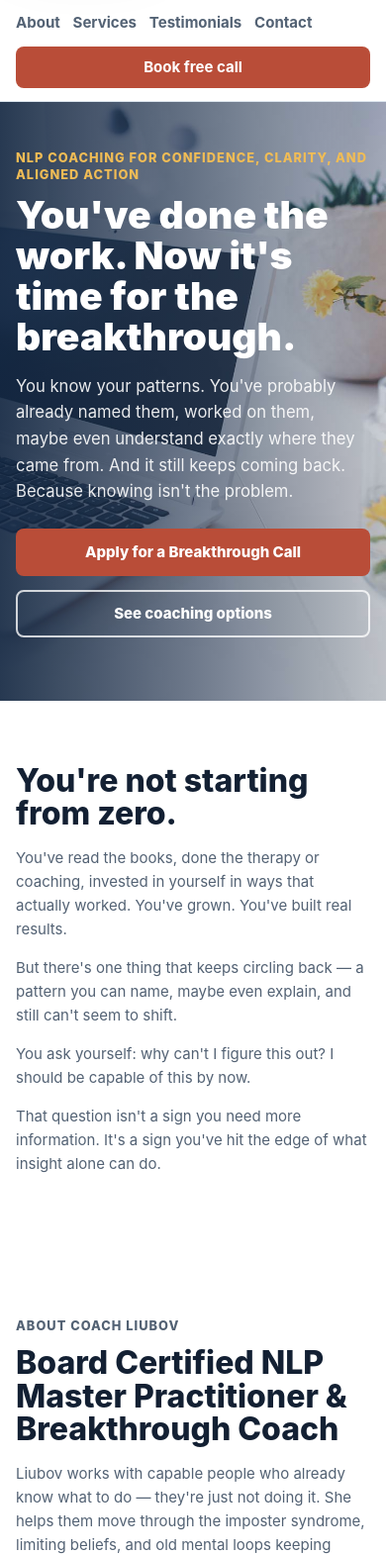
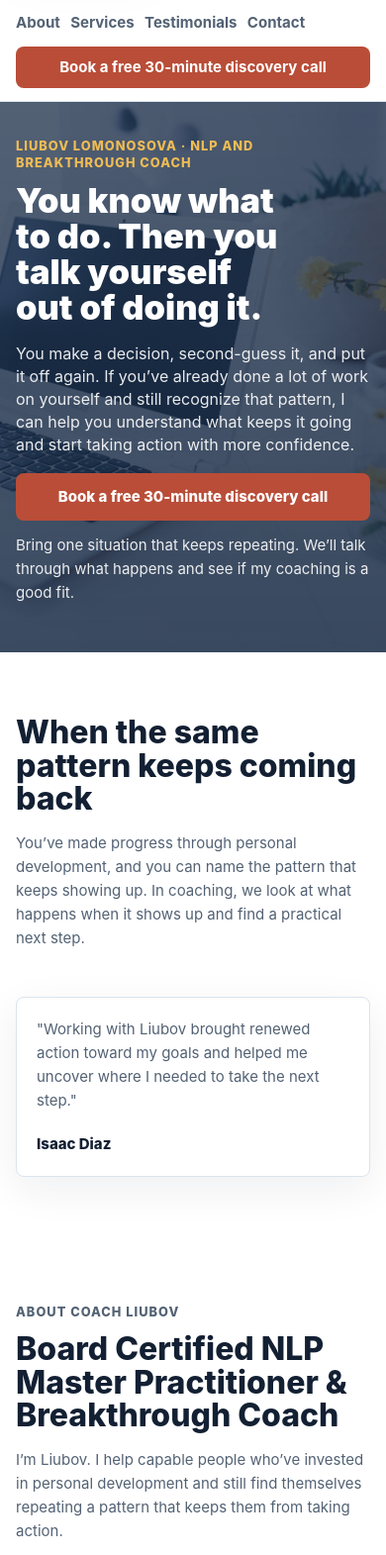
Before and after one commit to liubov-nlp/liubov-nlp.github.io, a plain HTML site: page index.html in a window 390 px wide. Shown: the part 52-1623 px from the top of the page at 99% size. Drawn offline with Linux system fonts and the light colour scheme.

Commit message:
Make the discovery call the homepage’s primary action

```diff
--- a/index.html
+++ b/index.html
@@ -6,13 +6,13 @@
     <title>Magical Unique | NLP Coaching with Liubov Lomonosova</title>
     <meta
       name="description"
-      content="Magical Unique offers NLP-based coaching for people ready to build clarity, confidence, and momentum."
+      content="Liubov Lomonosova offers NLP and breakthrough coaching for people who have done personal development work and still find themselves repeating a pattern that keeps them from taking action."
     >
     <meta name="theme-color" content="#10243f">
     <meta property="og:title" content="Magical Unique">
     <meta
       property="og:description"
-      content="NLP coaching and subconscious work for ambitious people ready to move through self-doubt and create clear next steps."
+      content="NLP and breakthrough coaching with Liubov Lomonosova. Start with a free 30-minute discovery call."
     >
     <meta property="og:type" content="website">
     <meta property="og:url" content="https://magicalunique.com/">
@@ -29,13 +29,13 @@
     <meta name="twitter:title" content="Magical Unique">
     <meta
       name="twitter:description"
-      content="NLP coaching and subconscious work for ambitious people ready to move through self-doubt and create clear next steps."
+      content="NLP and breakthrough coaching with Liubov Lomonosova. Start with a free 30-minute discovery call."
     >
     <meta name="twitter:image" content="https://magicalunique.com/assets/social-preview.jpg">
     <link rel="canonical" href="https://magicalunique.com/">
     <link rel="icon" href="assets/favicon.png" type="image/png">
     <!-- Cache-bust updated CSS/JS assets so browsers load the latest deployed files. -->
-    <link rel="stylesheet" href="styles.css?v=20261030">
+    <link rel="stylesheet" href="styles.css?v=20261118-2">
     <script type="application/ld+json">
       {
         "@context": "https://schema.org",
@@ -69,7 +69,7 @@
         <a href="#testimonials">Testimonials</a>
         <a href="#contact">Contact</a>
         <a class="nav-cta" href="https://calendly.com/liubov-lomonosova/free-30-minute-call">
-          Book free call
+          Book a free 30-minute discovery call
         </a>
       </nav>
     </header>
@@ -77,41 +77,38 @@
     <main id="main">
       <section class="hero" id="top" aria-labelledby="hero-title">
         <div class="hero-content">
-          <p class="eyebrow">NLP coaching for confidence, clarity, and aligned action</p>
-          <h1 id="hero-title">You've done the work. Now it's time for the breakthrough.</h1>
+          <p class="eyebrow">Liubov Lomonosova · NLP and Breakthrough Coach</p>
+          <h1 id="hero-title">You know what to do. Then you talk yourself out of doing it.</h1>
           <p class="hero-lede">
-            You know your patterns. You've probably already named them, worked on them, maybe even
-            understand exactly where they came from. And it still keeps coming back. Because knowing
-            isn't the problem.
+            You make a decision, second-guess it, and put it off again. If you’ve already done a lot of work on
+            yourself and still recognize that pattern, I can help you understand what keeps it going and start
+            taking action with more confidence.
           </p>
-          <div class="hero-actions" aria-label="Primary actions">
-            <a class="button button-primary" href="https://calendly.com/liubov-lomonosova/apply-breakthrough">
-              Apply for a Breakthrough Call
-            </a>
-            <a class="button button-secondary" href="#services">See coaching options</a>
-          </div>
+          <a class="button button-primary" href="https://calendly.com/liubov-lomonosova/free-30-minute-call">
+            Book a free 30-minute discovery call
+          </a>
+          <p class="hero-note">
+            Bring one situation that keeps repeating. We’ll talk through what happens and see if my coaching
+            is a good fit.
+          </p>
         </div>
       </section>
 
-      <section class="section" aria-labelledby="recognition-title">
+      <section class="section section-split" aria-labelledby="recognition-title">
         <div class="section-copy">
-          <h2 id="recognition-title">You're not starting from zero.</h2>
+          <h2 id="recognition-title">When the same pattern keeps coming back</h2>
           <p>
-            You've read the books, done the therapy or coaching, invested in yourself in ways that
-            actually worked. You've grown. You've built real results.
-          </p>
-          <p>
-            But there's one thing that keeps circling back — a pattern you can name, maybe even
-            explain, and still can't seem to shift.
-          </p>
-          <p>
-            You ask yourself: why can't I figure this out? I should be capable of this by now.
-          </p>
-          <p>
-            That question isn't a sign you need more information. It's a sign you've hit the edge of
-            what insight alone can do.
+            You’ve made progress through personal development, and you can name the pattern that keeps
+            showing up. In coaching, we look at what happens when it shows up and find a practical next step.
           </p>
         </div>
+        <blockquote class="testimonial-card">
+          <p>
+            "Working with Liubov brought renewed action toward my goals and helped me uncover
+            where I needed to take the next step."
+          </p>
+          <cite>Isaac Diaz</cite>
+        </blockquote>
       </section>
 
       <section class="section section-split" id="about" aria-labelledby="about-title">
@@ -119,14 +116,12 @@
           <p class="eyebrow">About Coach Liubov</p>
           <h2 id="about-title">Board Certified NLP Master Practitioner &amp; Breakthrough Coach</h2>
           <p>
-            Liubov works with capable people who already know what to do — they're just not doing
-            it. She helps them move through the imposter syndrome, limiting beliefs, and old mental
-            loops keeping them stuck, so they can make decisions from confidence instead of fear.
+            I’m Liubov. I help capable people who’ve invested in personal development and still find
+            themselves repeating a pattern that keeps them from taking action.
           </p>
           <p>
-            Her work combines compassion, mindset coaching, NLP tools, and subconscious pattern
-            work. Each session is shaped around the client's goals, current blocks, and next
-            practical steps.
+            I use NLP (neuro-linguistic programming) and mindset coaching to help you understand what
+            keeps the pattern going and follow through on a next step that fits your goals.
           </p>
           <p>
             Recently featured on the Inspired for More podcast —
@@ -168,7 +163,7 @@
             <div class="card-footer">
               <span class="price">Start with a short call to talk through your next step.</span>
               <a class="button button-primary card-cta" href="https://calendly.com/liubov-lomonosova/free-30-minute-call">
-                Book a call
+                Book a free 30-minute discovery call
               </a>
             </div>
           </article>
@@ -198,7 +193,7 @@
             <div class="card-footer">
               <span class="price">Start with a short call to see if it's the right fit.</span>
               <a class="button button-primary card-cta premium-cta" href="https://calendly.com/liubov-lomonosova/apply-breakthrough">
-                Apply for breakthrough session
+                Apply for the Breakthrough Experience
               </a>
             </div>
           </article>
@@ -208,14 +203,14 @@
       <section class="section cta-band" aria-labelledby="cta-title">
         <div>
           <p class="eyebrow">Start here</p>
-          <h2 id="cta-title">Your next level needs a clear conversation, not another loop.</h2>
+          <h2 id="cta-title">Talk through what’s keeping you stuck</h2>
         </div>
         <p>
-          If you have done the courses and read the books but still feel caught in the same
-          pattern, this is the place to start.
+          Bring one situation you’d like to handle differently. We’ll talk about what happens and whether
+          coaching could help.
         </p>
         <a class="button button-light" href="https://calendly.com/liubov-lomonosova/free-30-minute-call">
-          Book a free discovery call
+          Book a free 30-minute discovery call
         </a>
       </section>
 
@@ -228,7 +223,7 @@
                 You already know what you want. This guided visualization helps your mind catch up to it — so taking action starts to feel natural instead of forced.
               </p>
             </div>
-            <a class="button button-primary" href="https://mailchi.mp/magicalunique/guided-visualization">
+            <a class="button button-secondary" href="https://mailchi.mp/magicalunique/guided-visualization">
               Get the Free Visualization
             </a>
           </article>
@@ -240,7 +235,7 @@
                 A 5-minute quiz for people who know what to do, but still find themselves getting in their own way.
               </p>
             </div>
-            <a class="button button-primary" href="pattern-quiz/">
+            <a class="button button-secondary" href="pattern-quiz/">
               Take the 5-minute pattern quiz
             </a>
           </article>
@@ -275,13 +270,6 @@
             </p>
             <cite>Olga Clifton</cite>
           </blockquote>
-          <blockquote class="testimonial-card">
-            <p>
-              "Working with Liubov brought renewed action toward my goals and helped me uncover
-              where I needed to take the next step."
-            </p>
-            <cite>Isaac Diaz</cite>
-          </blockquote>
         </div>
       </section>
 
@@ -290,12 +278,11 @@
           <p class="eyebrow">Contact</p>
           <h2 id="contact-title">Start with a free call</h2>
           <p>
-            For new clients, the free discovery call is the first step. Bring the question, goal,
-            or block that keeps repeating. Liubov will help you clarify what is happening and
-            whether coaching is the right next step.
+            If you’re new to my coaching, start with a free 30-minute call. We’ll talk through what you’d like
+            to change and see if my coaching is a good fit.
           </p>
           <a class="button button-primary" href="https://calendly.com/liubov-lomonosova/free-30-minute-call">
-            Book a free discovery call
+            Book a free 30-minute discovery call
           </a>
         </div>
         <address class="contact-card">
--- a/styles.css
+++ b/styles.css
@@ -123,6 +123,8 @@ a {
   border-radius: 8px;
   background: var(--coral-deep);
   color: #fff;
+  line-height: 1.2;
+  text-align: center;
 }
 
 .nav-links .nav-cta:hover,
@@ -132,14 +134,13 @@ a {
 }
 
 .hero {
+  --hero-overlay: linear-gradient(90deg, rgba(16, 36, 63, 0.9), rgba(16, 36, 63, 0.58) 50%, rgba(16, 36, 63, 0.22));
   position: relative;
   min-height: 64svh;
   display: grid;
   align-items: center;
-  padding: clamp(4rem, 8vw, 5.75rem) clamp(1rem, 4vw, 4rem);
-  background:
-    linear-gradient(90deg, rgba(16, 36, 63, 0.9), rgba(16, 36, 63, 0.58) 50%, rgba(16, 36, 63, 0.22)),
-    url("assets/hero.jpg") center / cover no-repeat;
+  padding: clamp(3rem, 5vw, 4.5rem) clamp(1rem, 4vw, 4rem);
+  background: var(--hero-overlay), url("assets/hero.jpg") center / cover no-repeat;
   color: #fff;
 }
 
@@ -178,9 +179,8 @@ h3 {
 }
 
 h1 {
-  max-width: 11ch;
   margin-bottom: 1rem;
-  font-size: clamp(3.25rem, 8vw, 6rem);
+  font-size: clamp(3rem, 5.25vw, 4.5rem);
   font-weight: 900;
 }
 
@@ -188,6 +188,7 @@ h1 {
   word-break: normal;
   overflow-wrap: normal;
   hyphens: none;
+  text-wrap: balance;
 }
 
 h2 {
@@ -209,7 +210,12 @@ h3 {
   font-size: clamp(1.04rem, 1.5vw, 1.22rem);
 }
 
-.hero-actions,
+.hero-note {
+  max-width: 55ch;
+  margin: 0.85rem 0 0;
+  color: rgba(255, 255, 255, 0.9);
+}
+
 .card-footer {
   display: flex;
   align-items: center;
@@ -248,14 +254,14 @@ h3 {
 }
 
 .button-secondary {
-  border-color: rgba(255, 255, 255, 0.78);
-  color: #fff;
+  border-color: var(--blue);
+  color: var(--blue);
 }
 
 .button-secondary:hover,
 .button-secondary:focus-visible {
-  background: #fff;
-  color: var(--blue-deep);
+  background: var(--blue);
+  color: #fff;
 }
 
 .button-light {
@@ -468,7 +474,7 @@ h3 {
 }
 
 .testimonial-grid {
-  grid-template-columns: repeat(4, minmax(0, 1fr));
+  grid-template-columns: repeat(3, minmax(0, 1fr));
 }
 
 .testimonial-card {
@@ -563,15 +569,15 @@ h3 {
   }
 
   .hero {
+    --hero-overlay: linear-gradient(rgba(16, 36, 63, 0.72), rgba(16, 36, 63, 0.82));
     min-height: auto;
-    padding-top: 3rem;
-    padding-bottom: 4rem;
+    padding-top: 2.25rem;
+    padding-bottom: 3rem;
     background-position: 58% center;
   }
 
   .hero h1 {
-    max-width: 12.5ch;
-    font-size: clamp(2.15rem, 10vw, 3rem);
+    font-size: clamp(2.15rem, 8vw, 3rem);
   }
 
   .offer-grid,
@@ -613,10 +619,48 @@ h3 {
   }
 
   .nav-links {
-    gap: 0.2rem 0.8rem;
+    gap: 0.2rem 0.65rem;
   }
 
   .nav-links a {
     min-height: 34px;
   }
+
+  .hero-lede {
+    margin-bottom: 1rem;
+    font-size: 1rem;
+    line-height: 1.45;
+  }
 }
+
+@media (max-width: 360px) {
+  .site-header {
+    gap: 0.45rem;
+    padding-block: 0.65rem;
+  }
+
+  .nav-links {
+    column-gap: 0.4rem;
+    font-size: 0.875rem;
+  }
+
+  .nav-links .nav-cta,
+  .hero .button,
+  .contact-section .button {
+    padding-inline: 0.5rem;
+    font-size: 0.9rem;
+  }
+
+  .hero {
+    padding-top: 1.25rem;
+  }
+
+  .hero h1 {
+    margin-bottom: 0.75rem;
+    font-size: 2rem;
+  }
+
+  .hero-lede {
+    font-size: 0.95rem;
+  }
+}
```
